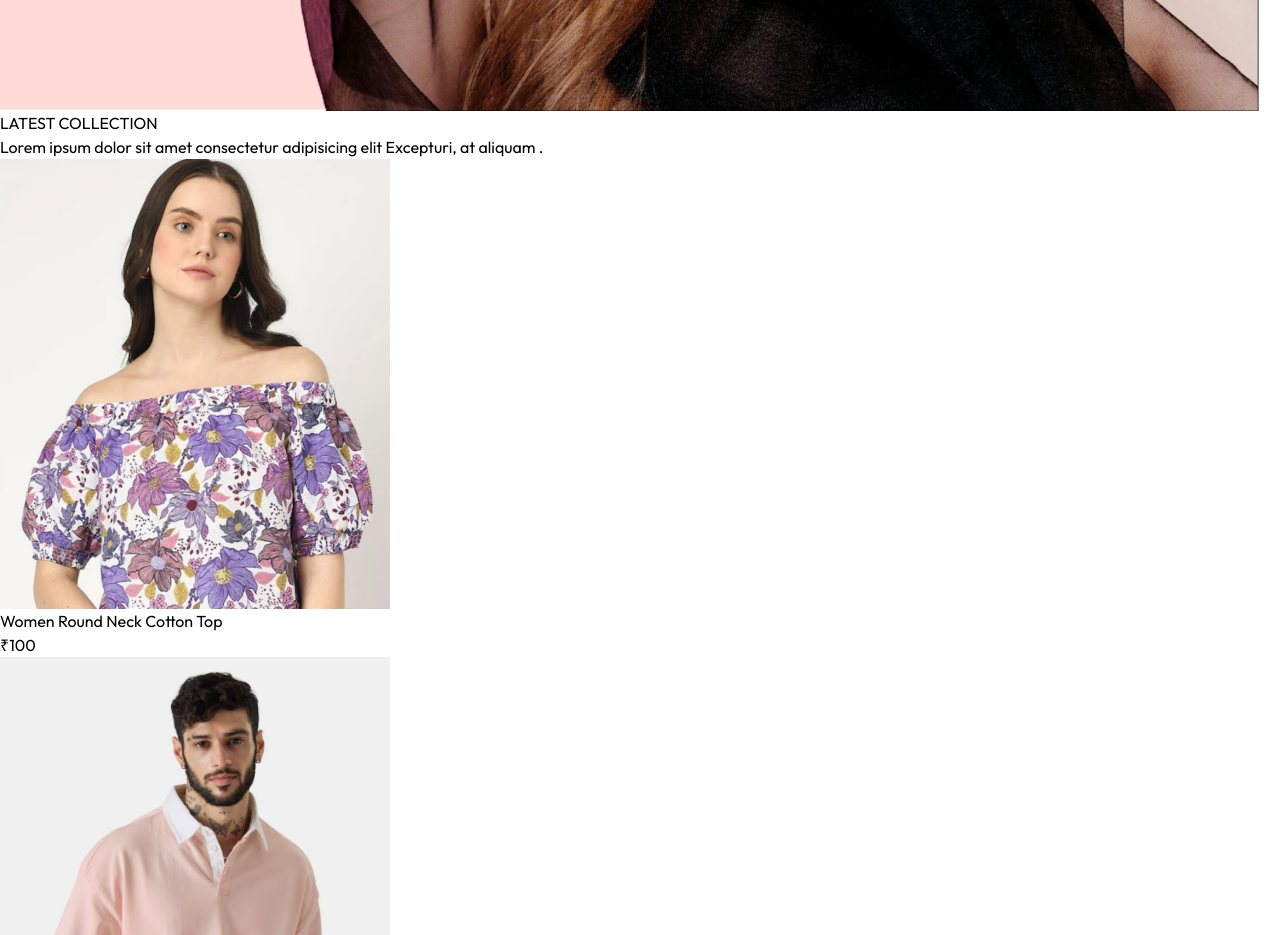
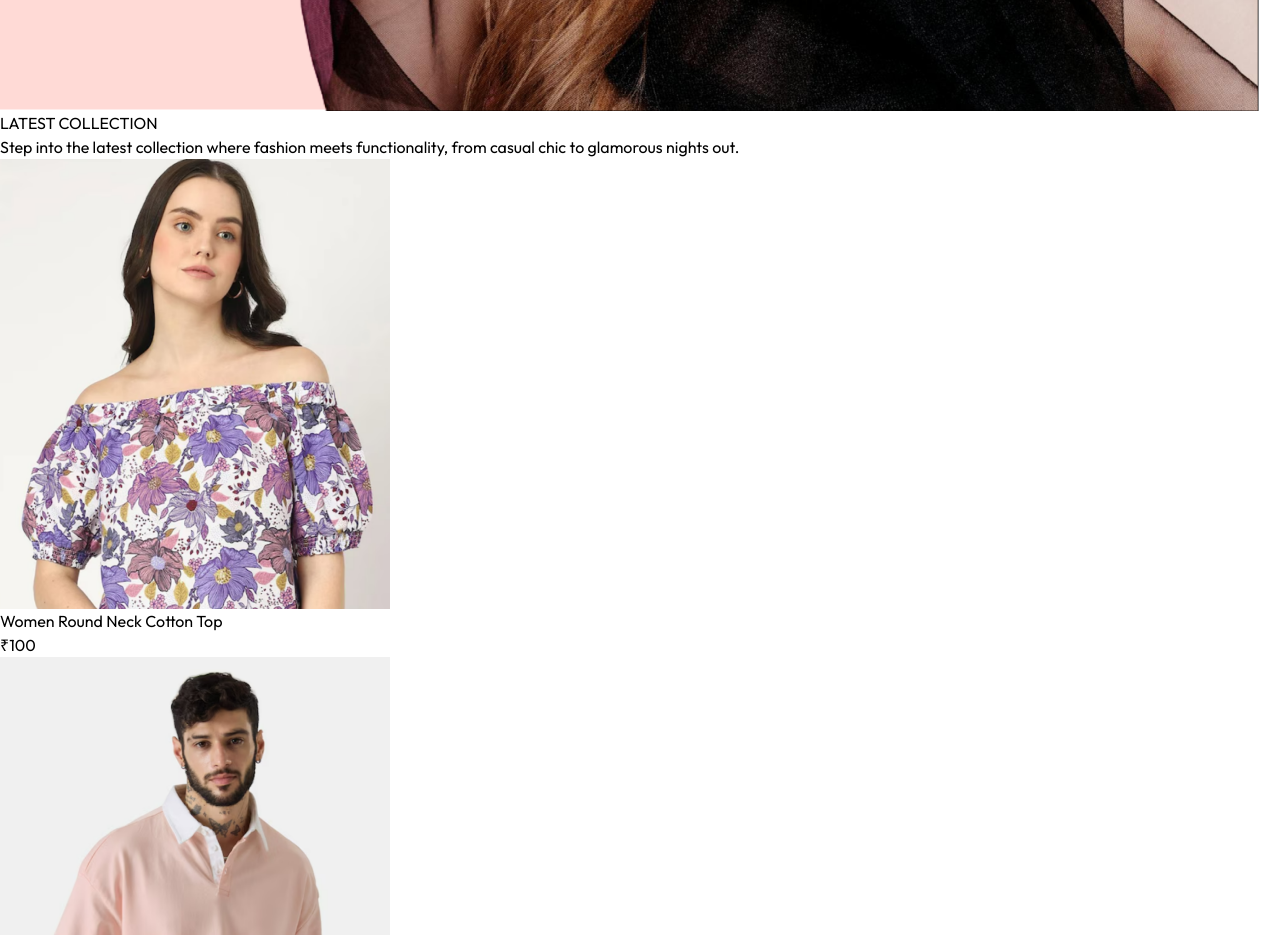
Before and after one commit to pankhuripanday/Luxora, a React (Vite) app: page / in a window 1280 px wide. Shown: the part 1820-2755 px from the top of the page. Built offline with nearby package versions, Linux system fonts and the light colour scheme.

Commit message:
text changes in homepage

```diff
--- a/src/components/LatestCollection.jsx
+++ b/src/components/LatestCollection.jsx
@@ -16,7 +16,7 @@ const LatestCollection = () => {
         <div className='py-8 text-3xl text-center'>
             <Title text1={'LATEST'} text2={'COLLECTION'}/>
             <p className='w-3/4 m-auto text-xs text-gray-600 sm:text-sm md:text-base'>
-            Lorem ipsum dolor sit amet consectetur adipisicing elit Excepturi, at aliquam .
+            Step into the latest collection where fashion meets functionality, from casual chic to glamorous nights out.
             </p>
         </div>
 
--- a/src/pages/Collection.jsx
+++ b/src/pages/Collection.jsx
@@ -1,5 +1,6 @@
-import { useContext , useState , } from "react"
+import { useContext , useState } from "react"
 import { ShopContext } from "../context/ShopContext"
+import {assets} from '../assets/assets'
 
 const Collection = () => {
   const { products } = useContext(ShopContext);
@@ -9,8 +10,9 @@ const Collection = () => {
     <div className="flex flex-col gap-1 pt-10 border-t sm:flex-row sm:gap-10">
       {/* filter optins */}
         <div className="min-w-60">
-        <p className="flex items-center gap-2 my-2 text-xl cursor-pointer">FILTERS</p>
-        <img src={assets.dropdown_icon} alt="" />
+          <p onClick={() => setShowFilter(!showFilter)} className="flex items-center gap-2 my-2 text-xl cursor-pointer">FILTERS
+            <img className={`h-3 sm:hidden ${showFilter ? 'rotate-90' : ''}`} src={assets.dropdown_icon} alt="" />
+          </p>
         {/* category filter */}
           <div className={`border border-gray-300 pl-5 py-5 mt-6 ${showFilter ? '' : 'hidden'}sm:block`}>
            <p className="mb-3 text-sm font-medium">CATEGORIES</p>
```
Lines whose indentation alone changed are shown as unchanged.
